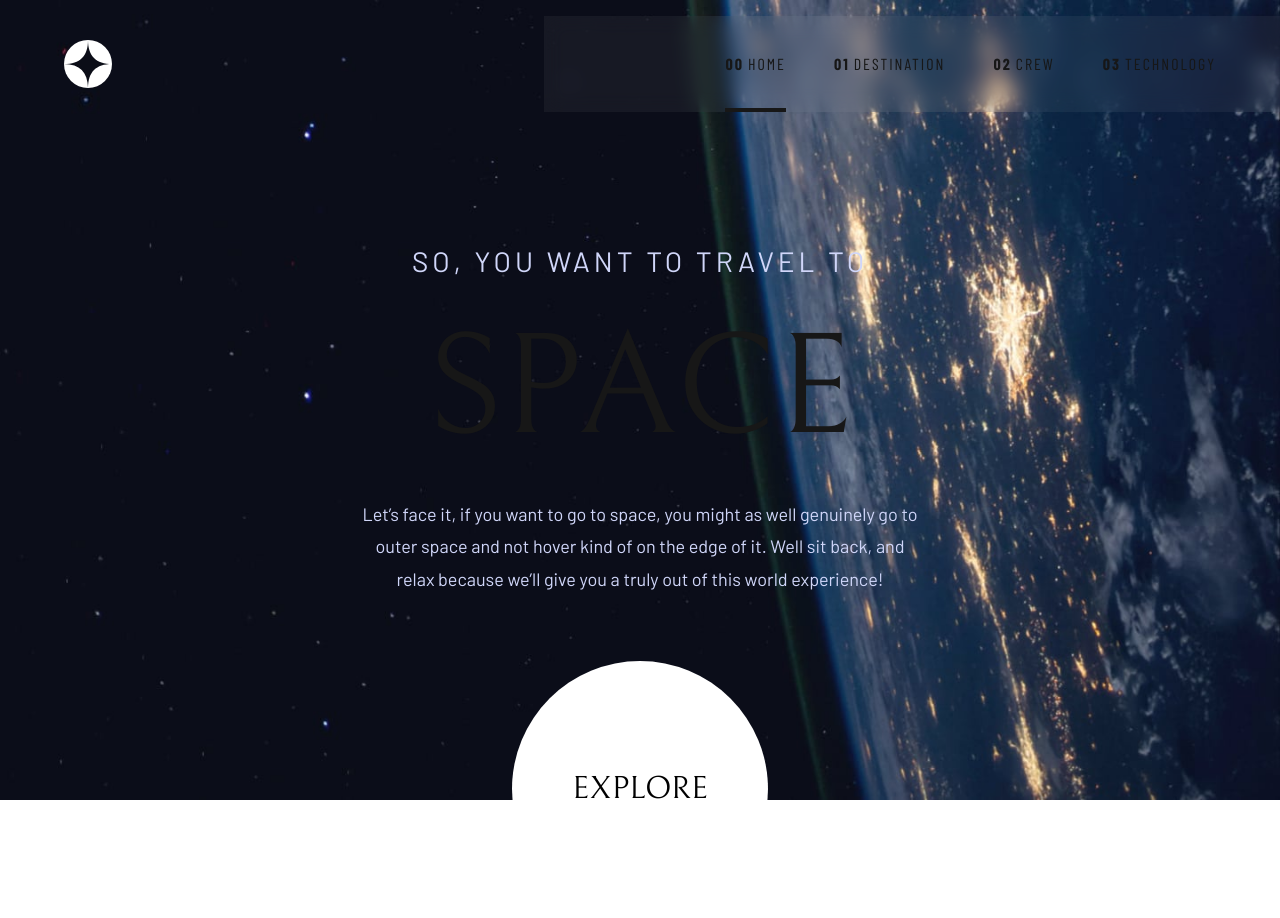
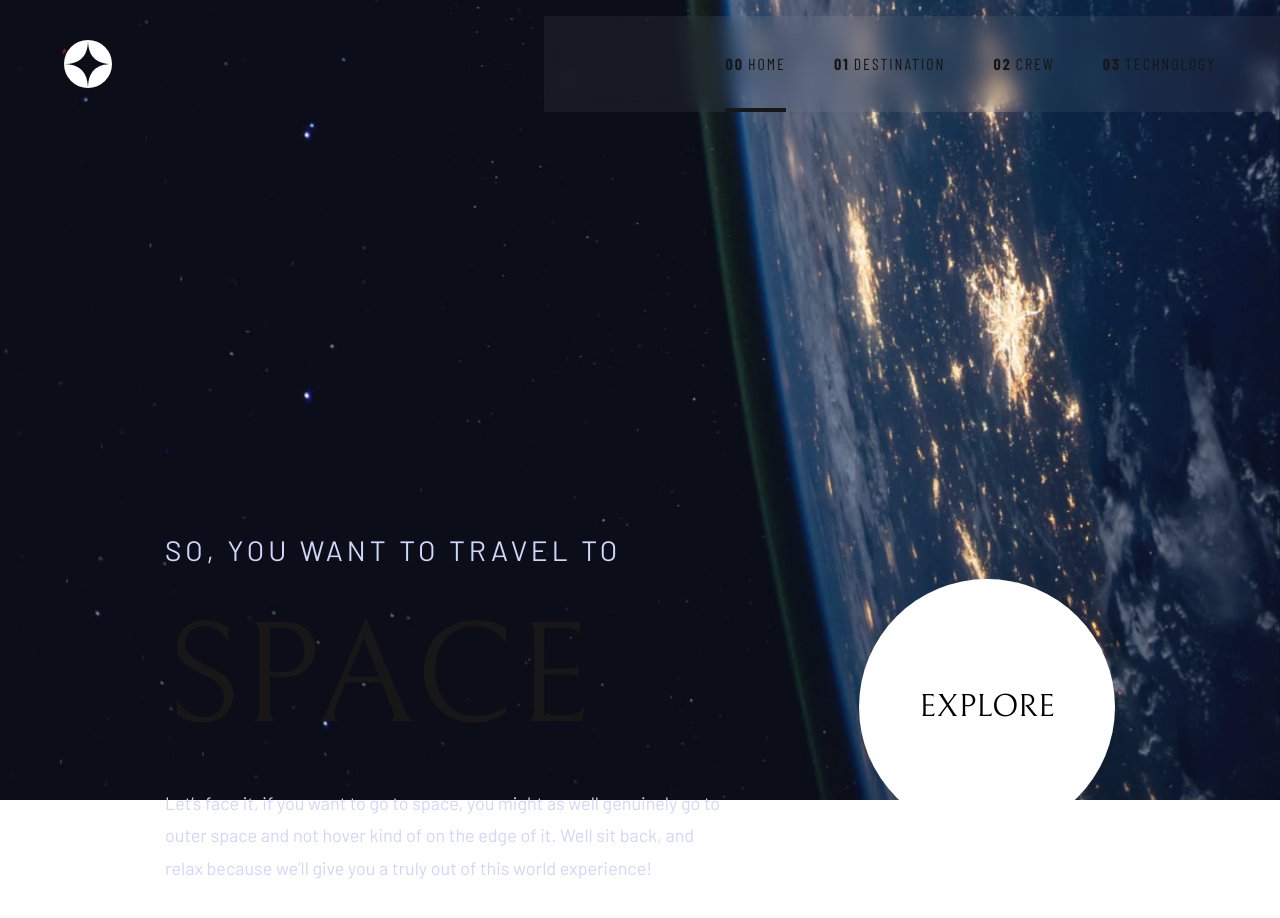
Before and after one commit to ozematt/Space-tourism_Next.js, a Next.js app: page / in a window 1280 px wide. Shown: the top 918 px of the page. Built offline with nearby package versions, Linux system fonts and the light colour scheme.

Commit message:
added media queries

```diff
--- a/src/app/globals.css
+++ b/src/app/globals.css
@@ -13,7 +13,7 @@
   --font-barlow-condensed: var(--font-barlow-condensed);
 }
 @theme {
-  --breakpoint-xl: 1330px;
+  --breakpoint-xxl: 83.2rem;
 }
 
 @media (prefers-color-scheme: dark) {
```
